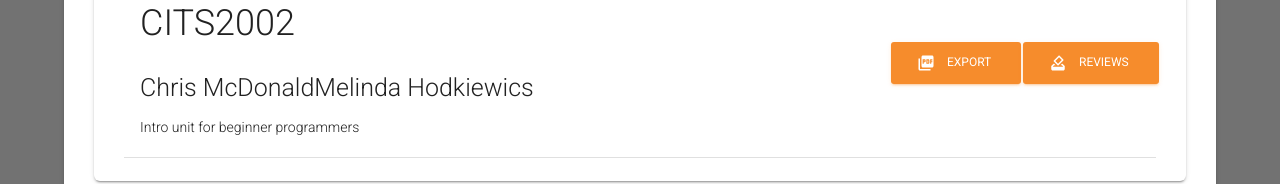
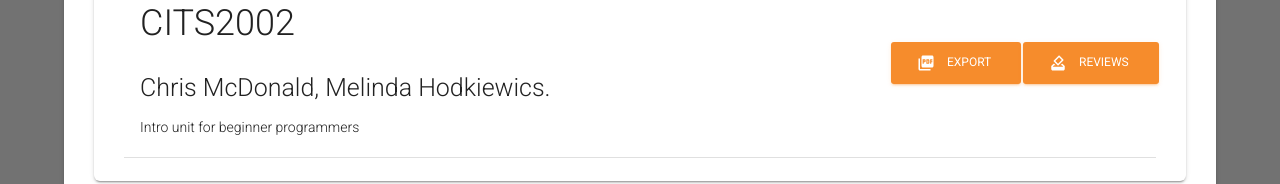
Before and after one commit to uwasystemhealth/IndEAA, a Next.js app in the folder client/: page /coordinator in a window 1280 px wide. Shown: the part 566-750 px from the top of the page. Built offline with nearby package versions, Linux system fonts and the light colour scheme.

Commit message:
CHANGE coordinator names now comma separated

```diff
--- a/client/components/Coordinator/Evaluation/EvaluationListing.js
+++ b/client/components/Coordinator/Evaluation/EvaluationListing.js
@@ -32,11 +32,13 @@ const EvaluationListing = ({
 }) => {
   const classes = useStyles();
 
+  const coordinatorNames = coordinators.join(", ");
+
   return (
     <Grid className={classes.root}>
       <GridItem xs={9}>
         <h2>{courseCode}</h2>
-        <h3>{coordinators}</h3>
+        <h3>{coordinatorNames}.</h3>
         <p>{evaluationDescription}</p>
       </GridItem>
       <GridItem xs={3} className={classes.buttons}>
```
